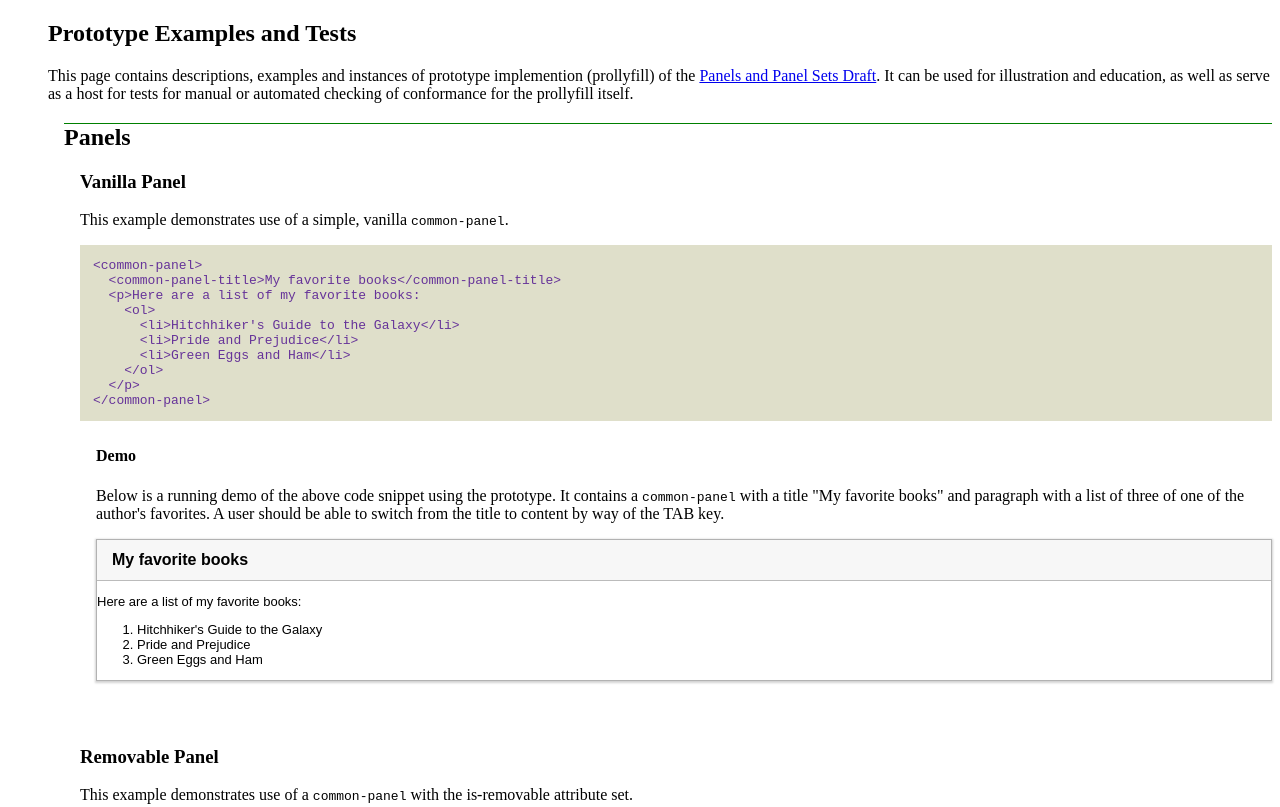
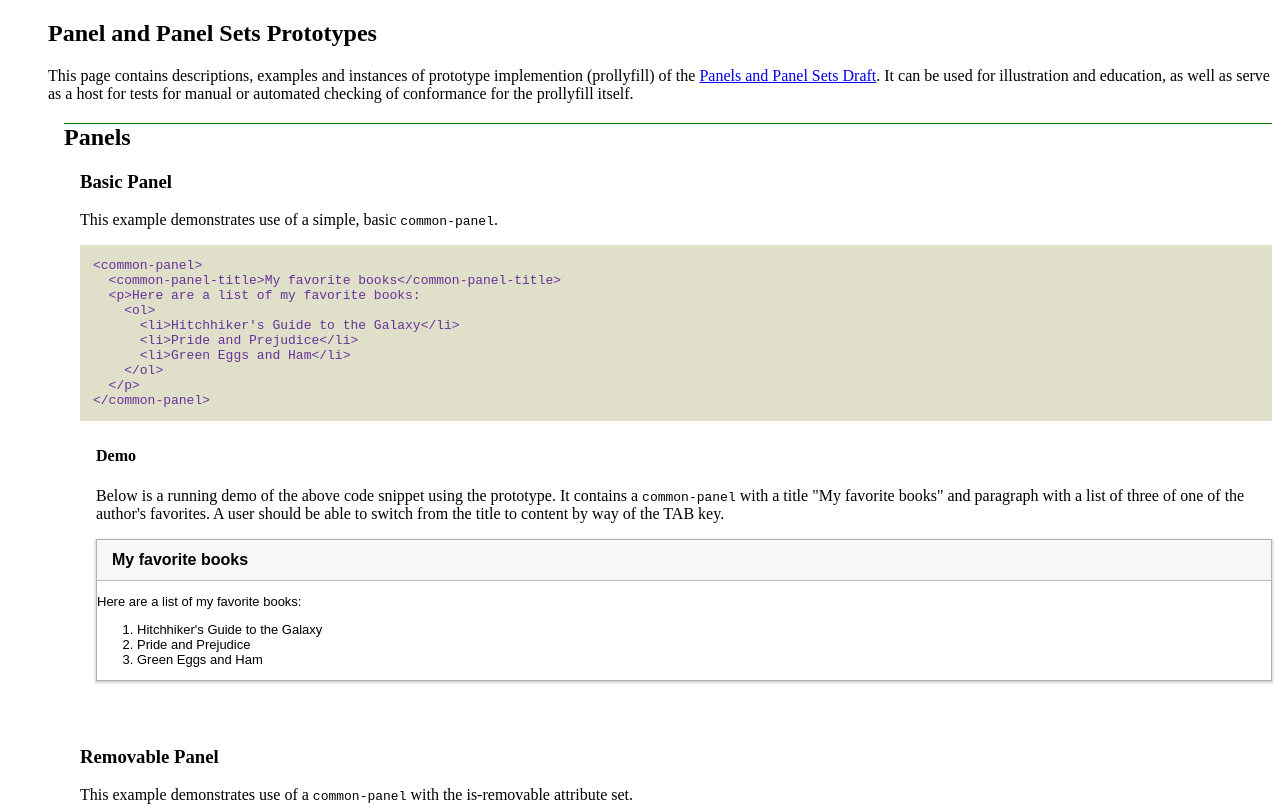
Before and after one commit to bkardell/common-panel, a plain HTML site: page prototype/panelset-element.html in a window 1280 px wide. Shown: the top 807 px of the page. Drawn offline with Linux system fonts and the light colour scheme.

Commit message:
Title added to prototypes page, vanilla heading changed to basic (to match spec text).

```diff
--- a/prototype/panelset-element.html
+++ b/prototype/panelset-element.html
@@ -1,6 +1,7 @@
 <!DOCTYPE html>
 <html>
   <head>
+  <title>Panel and Panel Sets Prototypes</title>
     <meta name="viewport" content="width=device-width, initial-scale=1">
     <style>
       h2 { border-top: 1px solid green; }
@@ -43,7 +44,7 @@
 <body>
 
   <section>
-    <h1>Prototype Examples and Tests</h1>
+    <h1>Panel and Panel Sets Prototypes</h1>
     <p>This page contains descriptions, examples and instances of prototype implemention (prollyfill) of
     the <a href="http://bkardell.github.io/common-panel/">Panels and Panel Sets Draft</a>.  It can be used
     for illustration and education, as well as serve as a host for tests for manual or automated
@@ -52,8 +53,8 @@
     <section>
       <h2>Panels</h2>
       <section>
-        <h3>Vanilla Panel</h3>
-        <p>This example demonstrates use of a simple, vanilla <code>common-panel</code>.</p>
+        <h3>Basic Panel</h3>
+        <p>This example demonstrates use of a simple, basic <code>common-panel</code>.</p>
         <code title="code snippet demonstrating a simple vanilla common-panel">&lt;common-panel&gt;<br>
 &nbsp;&nbsp;&lt;common-panel-title&gt;My favorite books&lt;/common-panel-title&gt;<br>
 &nbsp;&nbsp;&lt;p&gt;Here are a list of my favorite books:<br>
```
